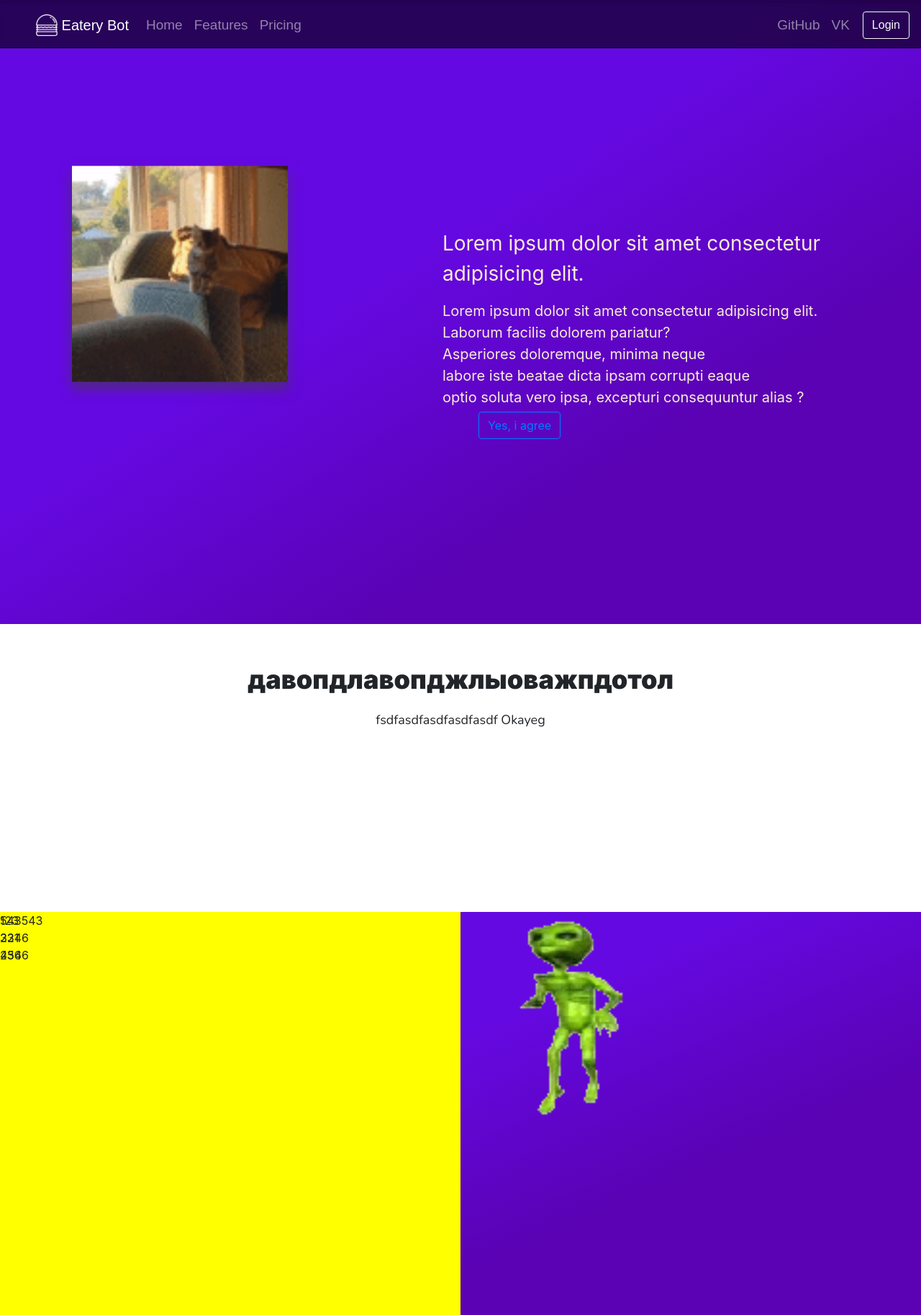
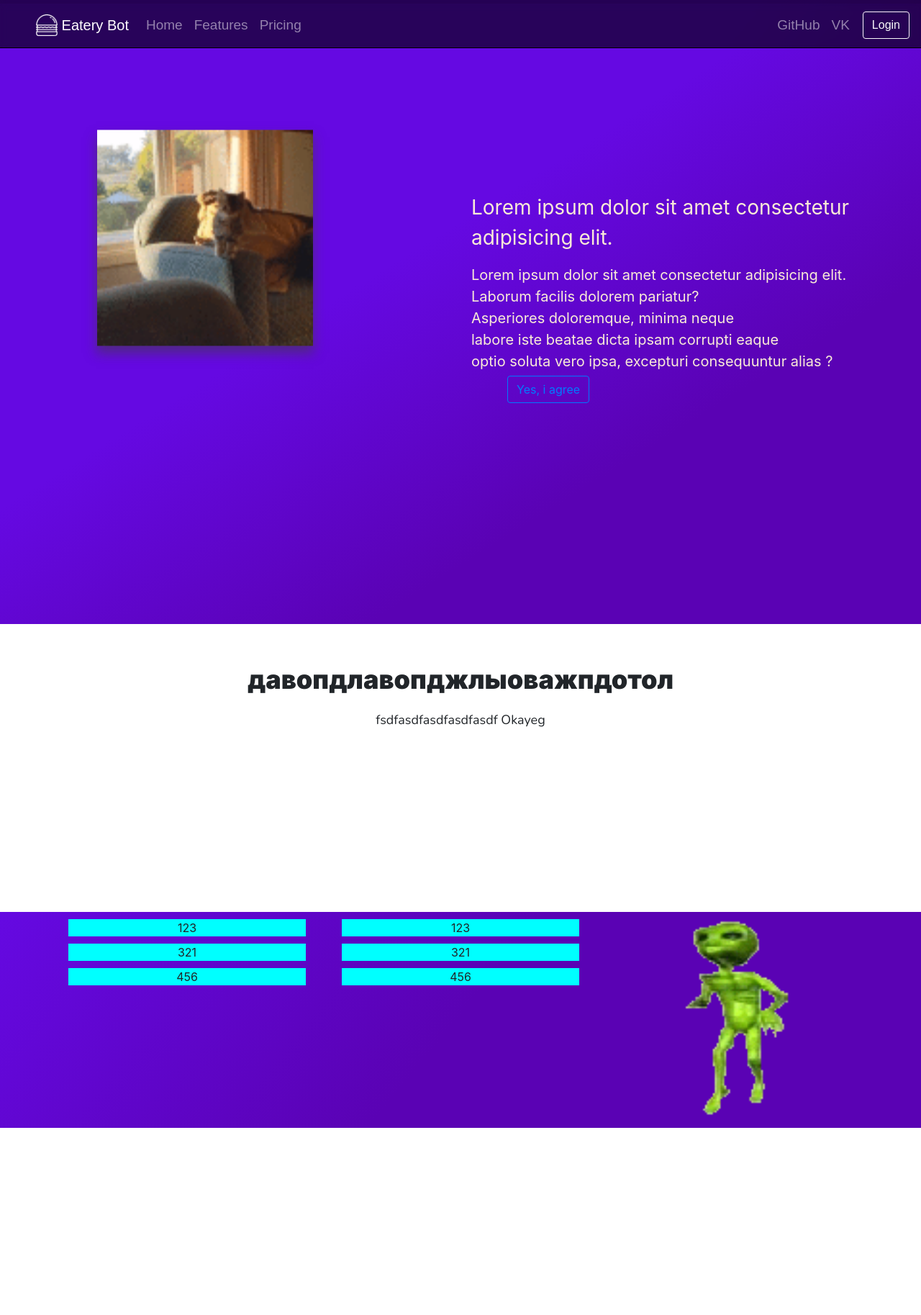
Before and after one commit to etztrefis/eaterybot.trefis.net, a React (Create React App) app: page / in a window 1280 px wide. Shown: the whole page at 72% size. After the commit the page ends 1567 px from the top, so only its background shows below. Built offline with nearby package versions, Linux system fonts and the light colour scheme.

Commit message:
first three divs on front

```diff
--- a/src/Body/First/First.css
+++ b/src/Body/First/First.css
@@ -1,32 +1,17 @@
 .flex-container {
   width: 100%;
   height: 100vh;
-  display: flex;
-  flex-flow: row nowrap;
-  position: relative;
+  height: 100vh;
   background: linear-gradient(to right bottom, #6509e2 40%, #5a02b4 70%);
 }
 
-.first {
-  height: 300px;
-  flex-grow: 5;
-  padding-top: 250px;
-  padding-right: 150px;
-}
-
-.second {
-  padding-left: 100px;
-  padding-top: 250px;
-  height: 300px;
-  flex-grow: 5;
-}
 
 .focus-in-expand {
-  position: absolute;
   font-size: 20px;
   color: antiquewhite;
-  -webkit-animation: text-focus-in 0.6s cubic-bezier(0.55, 0.085, 0.68, 0.53)
-    both;
+  position: absolute;
+  top: 200px;
+  -webkit-animation: text-focus-in 0.6s cubic-bezier(0.55, 0.085, 0.68, 0.53) both;
   animation: text-focus-in 0.6s cubic-bezier(0.55, 0.085, 0.68, 0.53) both;
 }
 
@@ -37,6 +22,8 @@
 .vert-move {
   box-shadow: 0px 10px 15px 1px rgba(65, 64, 64, 0.548);
   position: absolute;
+  top: 200px;
+  left: 150px;
   animation-name: bounce-2;
   animation-timing-function: ease;
   animation-duration: 20s;
--- a/src/Body/First/First.js
+++ b/src/Body/First/First.js
@@ -1,13 +1,19 @@
 import React from "react";
 import RightSide from "./Sides/RightSide.js";
 import LeftSide from "./Sides/LeftSide.js";
+import Row from "react-bootstrap/Row"
+import Col from "react-bootstrap/Col"
 import "./First.css";
 
 function First() {
   return (
     <div className="flex-container">
-      <div className="second"><RightSide /></div>
-      <div className="first"><LeftSide /></div>
+      <Row>
+        <Col><RightSide /></Col>
+        <Col><LeftSide /></Col>
+      </Row>
+      {/* //   <div className="second"><RightSide /></div>
+    //   <div className="first"><LeftSide /></div> */}
     </div >
   );
 }
--- a/src/Body/Second/Second.css
+++ b/src/Body/Second/Second.css
@@ -1,8 +1,8 @@
 .second-main {
     width: 100%;
     height: 50vh;
+    min-height: 50vh;
     background-color: white;
-    position: relative;
 }
 
 .text-header {
@@ -19,3 +19,10 @@
 .text-main-div {
     text-align: center;
 }
+
+.container-fluid {
+    padding-right: 0;
+    padding-left: 0;
+    margin-right: auto;
+    margin-left: auto
+}
--- a/src/Body/Second/Second.js
+++ b/src/Body/Second/Second.js
@@ -1,14 +1,23 @@
 import React from "react";
+import Row from "react-bootstrap/Row"
+import Col from "react-bootstrap/Col"
+import Container from "react-bootstrap/Container"
 import "./Second.css";
 
 function Second() {
     return (
+        <Container fluid>
+            <Row>
+                <Col>
                     <div className="second-main">
                         <div className="text-main-div" style={{ paddingTop: "50px" }}>
                             <p className="text-header">давопдлавопджлыоважпдотол</p>
                             <p className="text-text">fsdfasdfasdfasdfasdf Okayeg</p>
                         </div>
                     </div >
+                </Col>
+            </Row>
+        </Container>
     );
 }
 
--- a/src/Body/Third/Sides/LeftSide.js
+++ /dev/null
@@ -1,33 +0,0 @@
-import React from "react";
-import "../Third.css";
-
-function LeftSide() {
-    return (
-        <div className="left-side-content">
-            <div className="left-main-box">
-                <div className="inside-box-content">
-                    123
-                </div>
-                <div className="inside-box-content">
-                    321
-                </div>
-                <div className="inside-box-content">
-                    456
-                </div>
-            </div>
-            <div className="right-main-box">
-                <div className="inside-box-content">
-                    543543
-                </div>
-                <div className="inside-box-content">
-                    2346
-                </div>
-                <div className="inside-box-content">
-                    2346
-                </div>
-            </div>
-        </div>
-    );
-}
-
-export default LeftSide;
--- a/src/Body/Third/Third.css
+++ b/src/Body/Third/Third.css
@@ -5,40 +5,12 @@
     position: relative;
 }
 
-.left-side {
-    height: 100%;
-    width: 50%;
-    background-color: yellow;
-    float: left;
+.right-side-content {
+    text-align: center;
 }
 
-.right-side {
-    float: right;
-    height: 50%;
-    width: 50%;
+.inside-box-content {
+    margin: 10px;
+    background-color: aqua;
+    text-align: center;
 }
-
-.right-side-content {
-    position: absolute;
-}
-
-.left-side-content {
-    position: absolute;
-}
-
-.inside-box-content {}
-
-.left-main-box {
-    position: absolute;
-    background-color: purple;
-    height: 100%;
-    width: 50%;
-}
-
-.right-main-box {
-    position: absolute;
-    background-color: black;
-    height: 100%;
-    width: 50%;
-    float: right;
-}
--- a/src/Body/Third/Third.js
+++ b/src/Body/Third/Third.js
@@ -1,18 +1,42 @@
 import React from "react";
-import LeftSide from "./Sides/LeftSide.js";
+import Container from "react-bootstrap/Container"
+import Row from "react-bootstrap/Row"
+import Col from "react-bootstrap/Col"
 import RightSide from "./Sides/RightSide.js"
 import "./Third.css";
 
 function Third() {
     return (
-        <div className="third-main">
-            <div className="left-side">
-                <LeftSide />
-            </div>
-            <div className="right-side">
-                <RightSide />
-            </div>
-        </div>
+        <Container>
+            <Row>
+                <Col xs={6} md={4}>
+                    <div className="inside-box-content">
+                        123
+                </div>
+                    <div className="inside-box-content">
+                        321
+                </div>
+                    <div className="inside-box-content">
+                        456
+                </div>
+                </Col>
+                <Col xs={6} md={4}>
+                    <div className="inside-box-content">
+                        123
+                </div>
+                    <div className="inside-box-content">
+                        321
+                </div>
+                    <div className="inside-box-content">
+                        456
+                </div>
+                </Col>
+                <Col xs={6} md={4}>
+                    <RightSide />
+                </Col>
+            </Row>
+        </Container>
+
     );
 }
 
```
Lines whose indentation alone changed are shown as unchanged.
